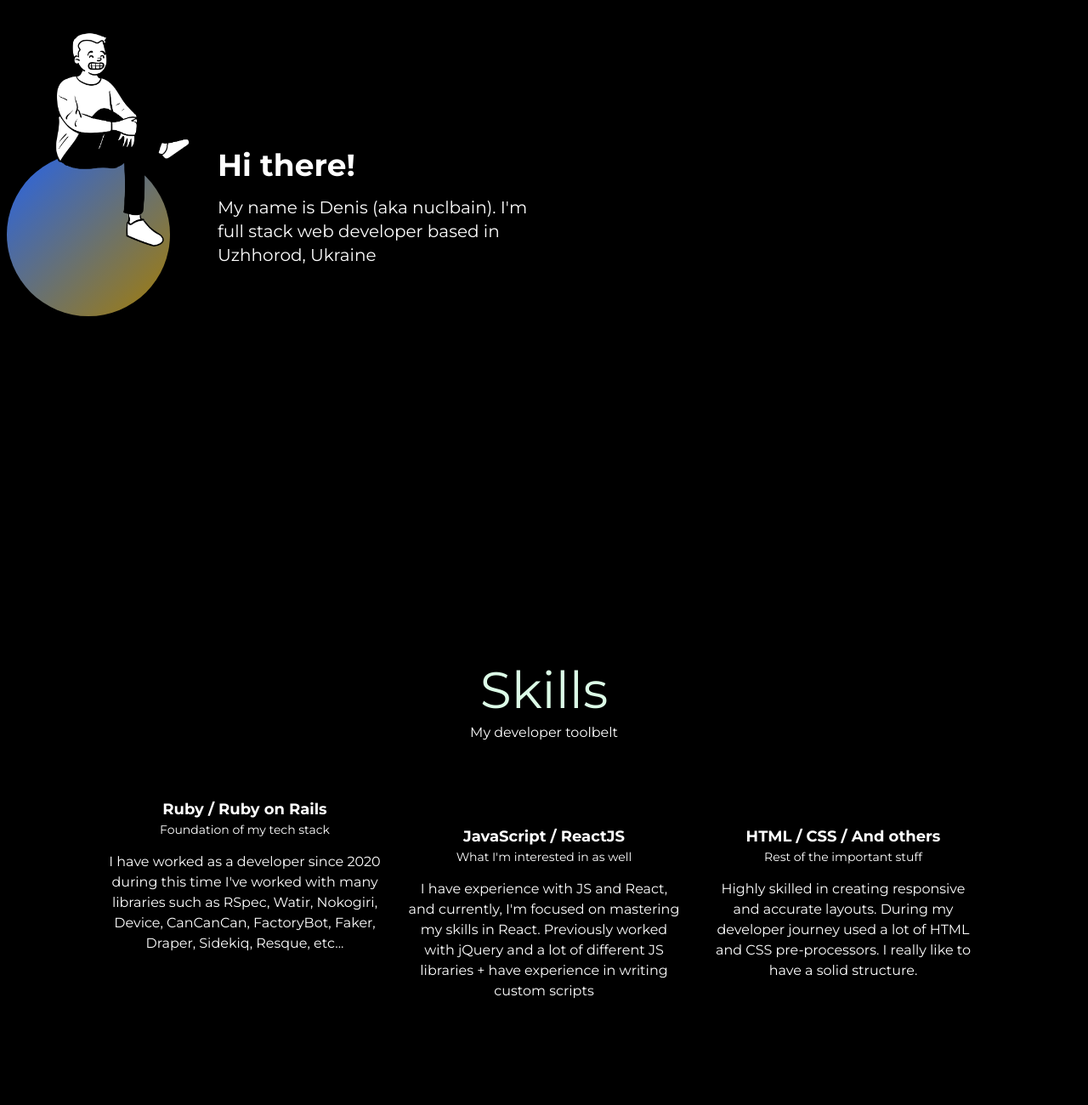
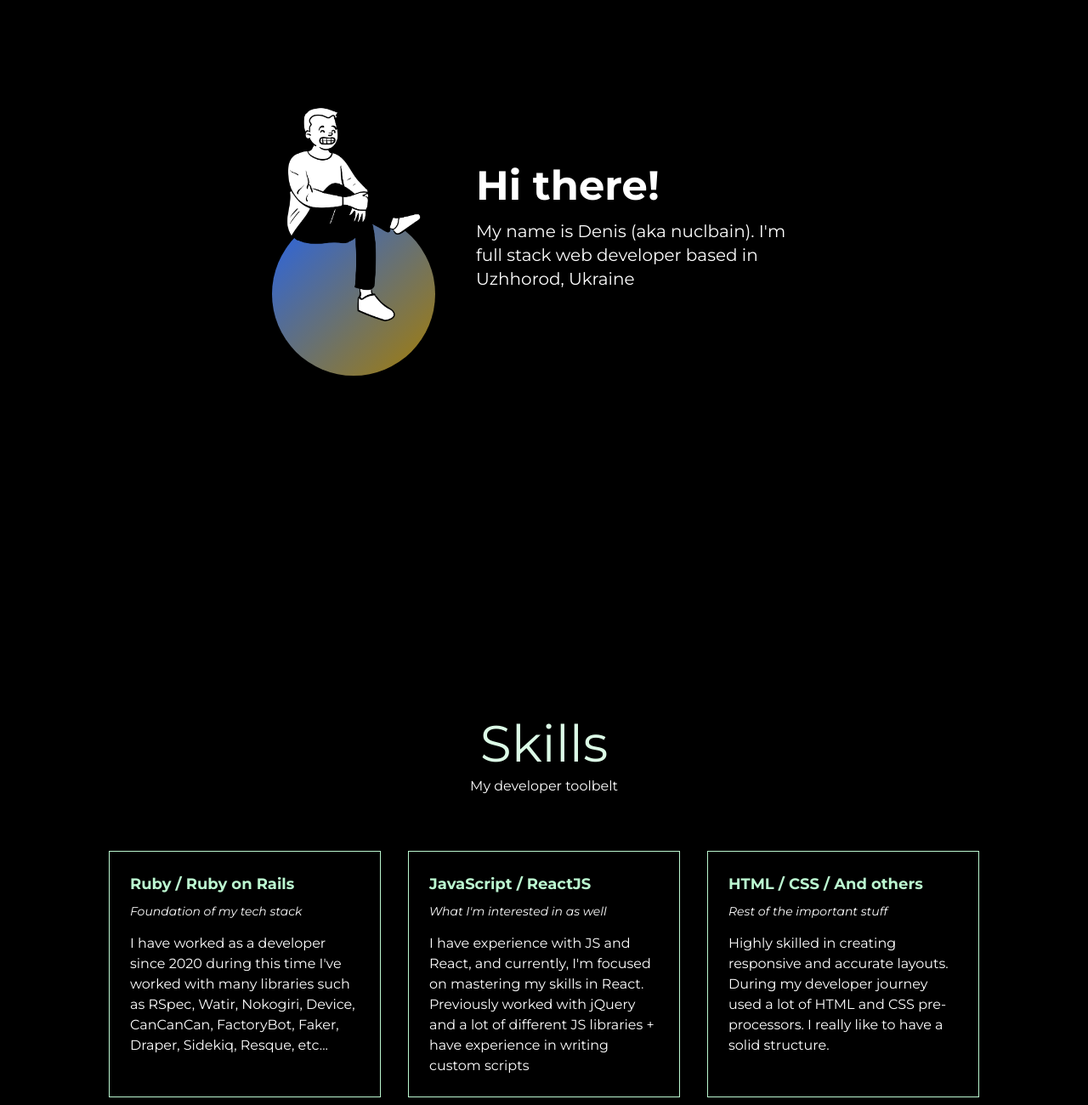
Before and after one commit to nuclbain/nuclbain.github.io, a plain HTML site: page index.html in a window 1280 px wide. Shown: the part 220-1520 px from the top of the page at 85% size. Drawn offline with nearby package versions, Linux system fonts and the light colour scheme.

Commit message:
Improve and rebalance UI

```diff
--- a/index.html
+++ b/index.html
@@ -19,50 +19,53 @@
   </style>
 </head>
 <body class="font-mono">
-  <nav class="p-4 md:p-16 bg-black flex items-center justify-between absolute w-full">
+  <nav class="p-8 bg-black flex items-center justify-between w-full">
     <a href="#" class="font-bold text-green-300">.nuclbain</a>
 
     <div class="flex space-x-2">
       <a href="mailto:nuclbain@gmail.com" class="text-white duration-100 hover:text-green-300">contact me</a>
     </div>
   </nav>
+
   <header class="bg-black flex h-screen">
 
-    <div class="flex text-white p-16 z-10 relative items-center space-x-8">
-      <img src="./assets/img/char.png" alt="character" class="w-40 mb-8">
+    <div class="flex flex-col-reverse md:flex-row text-white p-8 z-10 relative items-center gap-8 md:gap-16 justify-center mx-auto">
+      <div class="flex w-full justify-center relative">
+        <img src="./assets/img/char.png" alt="character" class="w-40 mb-8 z-10">
+        <div class="bg-gradient-to-br w-32 h-32 from-blue-600 to-yellow-500/70 rounded-full absolute scale-150 bottom-0"></div>
+      </div>
 
-      <div class="flex flex-col absolute md:relative top-16 right-0">
-        <h1 class="md:text-4xl mb-4 font-bold">Hi there!</h1>
-        <p class="text-xs md:text-xl md:w-96">My name is Denis (aka nuclbain). I'm full stack web developer based in Uzhhorod, Ukraine</p>
+      <div class="relative w-full">
+        <h1 class="text-xl md:text-5xl mb-4 font-bold">Hi there!</h1>
+        <p class="text-lg md:text-xl md:w-96">My name is Denis (aka nuclbain). I'm full stack web developer based in Uzhhorod, Ukraine</p>
       </div>
     </div>
 
-    <div class="bg-gradient-to-br w-32 h-32 from-blue-600 to-yellow-500/70 rounded-full absolute scale-150 top-[54%] left-10"></div>
   </header>
 
   <main>
-    <section class="h-screen bg-black text-white flex flex-col items-center justify-center">
+    <section class="lg:h-screen bg-black text-white flex flex-col items-center justify-center">
       <div class="text-center md:w-1/3">
         <h2 class="text-3xl md:text-6xl text-green-100">Skills</h2>
         <p class="mt-2">My developer toolbelt</p>
       </div>
 
-      <div class="p-4 md:p-0 space-y-8 md:flex justify-center w-full mt-16 md:space-x-8">
-        <div class="md:w-1/3 lg:w-1/4 text-center">
-          <h6 class="text-lg font-bold">Ruby / Ruby on Rails</h6>
-          <h5 class="text-sm">Foundation of my tech stack</h5>
+      <div class="p-8 md:p-0 gap-8 flex flex-col md:flex-row justify-center w-full mt-16">
+        <div class="md:w-1/3 lg:w-1/4 p-6 border border-green-200 duration-200 hover:shadow-md hover:shadow-green-200 cursor-pointer">
+          <h6 class="text-lg font-bold text-green-200 mb-2">Ruby / Ruby on Rails</h6>
+          <h5 class="text-sm italic">Foundation of my tech stack</h5>
           <p class="mt-4">I have worked as a developer since 2020 during this time I've worked with many libraries such as RSpec, Watir, Nokogiri, Device, CanCanCan, FactoryBot, Faker, Draper, Sidekiq, Resque, etc...</p>
         </div>
 
-        <div class="md:w-1/3 lg:w-1/4 text-center">
-          <h6 class="text-lg font-bold">JavaScript / ReactJS</h6>
-          <h5 class="text-sm">What I'm interested in as well</h5>
+        <div class="md:w-1/3 lg:w-1/4 p-6 border border-green-200 duration-200 hover:shadow-md hover:shadow-green-200 cursor-pointer">
+          <h6 class="text-lg font-bold text-green-200 mb-2">JavaScript / ReactJS</h6>
+          <h5 class="text-sm italic">What I'm interested in as well</h5>
           <p class="mt-4">I have experience with JS and React, and currently, I'm focused on mastering my skills in React. Previously worked with jQuery and a lot of different JS libraries + have experience in writing custom scripts</p>
         </div>
 
-        <div class="md:w-1/3 lg:w-1/4 text-center">
-          <h6 class="text-lg font-bold">HTML / CSS / And others</h6>
-          <h5 class="text-sm">Rest of the important stuff</h5>
+        <div class="md:w-1/3 lg:w-1/4 p-6 border border-green-200 duration-200 hover:shadow-md hover:shadow-green-200 cursor-pointer">
+          <h6 class="text-lg font-bold text-green-200 mb-2">HTML / CSS / And others</h6>
+          <h5 class="text-sm italic">Rest of the important stuff</h5>
           <p class="mt-4">Highly skilled in creating responsive and accurate layouts. During my developer journey used a lot of HTML and CSS pre-processors. I really like to have a solid structure.</p>
         </div>
       </div>
@@ -76,7 +79,7 @@
     </section>
 
     <section class="h-screen bg-black text-white flex items-center justify-center">
-      <div class="w-1/2 md:w-1/3 border-l-2 h-full p-4 md:p-8">
+      <div class="w-1/2 md:w-1/3 border-l-2 h-full p-8">
         <h2 class="text-lg md:text-3xl font-bold">Sep 2019 - Oct 2020</h2>
         <h4 class="text-sm md:text-xl">freelance</h4>
         <p class="text-xs md:text-base mt-4">I was doing a lot of fun stuff at these times and worked with a lot of technologies. Such as PHP / HTML / CSS and then I finally started to work with Ruby and Ruby on Rails</p>
```
